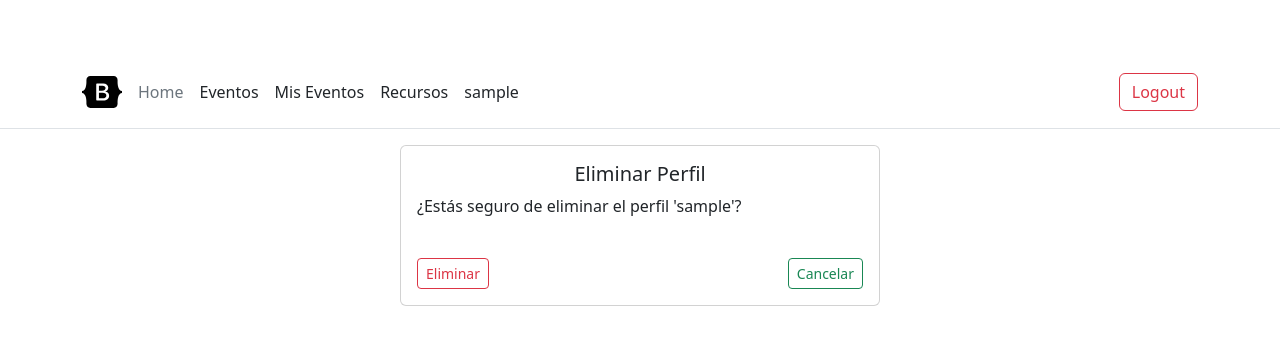
After one commit to Foramay/Fundacion_Pueblo, a Django app: page /usuarios/eliminar_perfil/1 in a window 1280 px wide. The commit adds this page. Shown: the top 345 px of the page. Run offline with Django 4.2, Linux system fonts and the light colour scheme; the visitor is signed in with stand-in values (Sample User, id 1); data comes from the database, SQL or seed files in the repository.

Commit message:
Delete PerfilUser

```diff
--- /dev/null
+++ b/src/templates/usuarios/eliminar_perfil.html
@@ -0,0 +1,19 @@
+{% extends 'base/base.html' %}
+
+{% block contenido %}
+    <main class="d-flex justify-content-center">
+        <div class="card" style="width: 30rem;">
+            <div class="card-body">
+              <h5 class="card-title" style="text-align: center;">Eliminar Perfil</h5>
+                <form action="" method="POST"> {% csrf_token %}
+                    <p>¿Estás seguro de eliminar el perfil '{{user}}'?</p>
+                    <br>
+                    <button type="submit" class="btn btn-outline-danger btn-sm ">Eliminar</button>
+                    <a href="{% url 'usuarios:perfil' %}">
+                        <button type="button" class="btn btn-outline-success btn-sm float-end">Cancelar</button>
+                    </a>
+                </form>
+            </div>
+          </div>
+    </main>
+{% endblock contenido %}
--- a/src/templates/usuarios/perfil.html
+++ b/src/templates/usuarios/perfil.html
@@ -18,6 +18,9 @@
                     <a href="{% url 'usuarios:editar_perfil' p.id %}">
                         <button type="button" class="btn btn-outline-warning">Editar</button>
                     </a>
+                    <a href="{% url 'usuarios:eliminar_perfil' p.id %}">
+                        <button type="button" class="btn btn-outline-danger">Eliminar</button>
+                    </a>
                 {% endif %}
 
             </div>
--- a/src/usuarios/urls.py
+++ b/src/usuarios/urls.py
@@ -7,5 +7,6 @@ app_name = 'usuarios'
 urlpatterns = [
     path('registro/', views.Registro.as_view(), name='registro'),
     path('perfil/', views.Perfil.as_view(), name='perfil'),
-    path('editar_perfil/<int:pk>', views.EditarPerfil.as_view(), name='editar_perfil')
+    path('editar_perfil/<int:pk>', views.EditarPerfil.as_view(), name='editar_perfil'),
+    path('eliminar_perfil/<int:pk>', views.EliminarPerfil.as_view(), name='eliminar_perfil')
 ]
--- a/src/usuarios/views.py
+++ b/src/usuarios/views.py
@@ -1,4 +1,4 @@
-from django.views.generic.edit import CreateView, UpdateView
+from django.views.generic.edit import CreateView, UpdateView, DeleteView
 from django.views.generic import ListView
 from .models import Usuario
 from .forms import UserRegisterForm
@@ -44,3 +44,11 @@ class EditarPerfil(LoginRequiredMixin, UpdateView):
         user = form.save()
         login(self.request, user)
         return response
+
+
+class EliminarPerfil(LoginRequiredMixin, DeleteView):
+    model = Usuario
+    template_name = 'usuarios/eliminar_perfil.html'
+
+    def get_success_url(self):
+        return reverse('eventos:listar')
```
